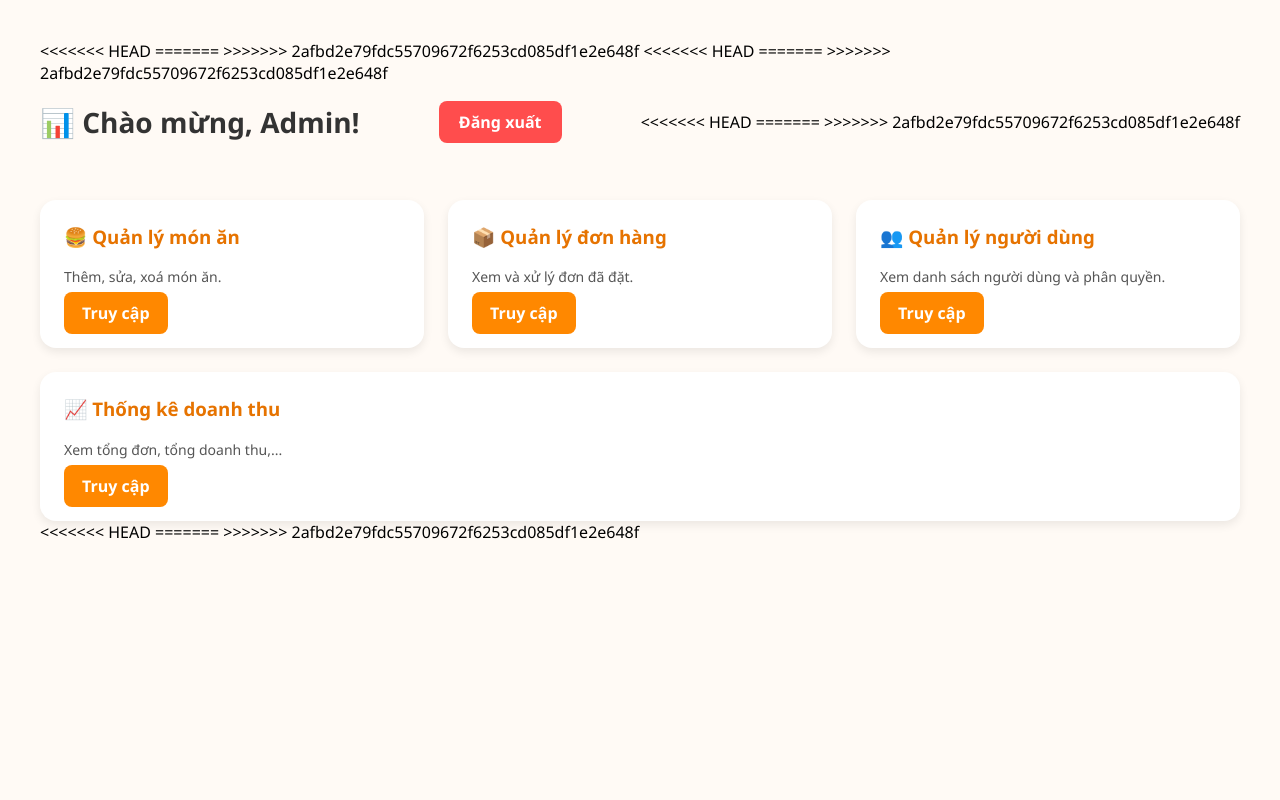
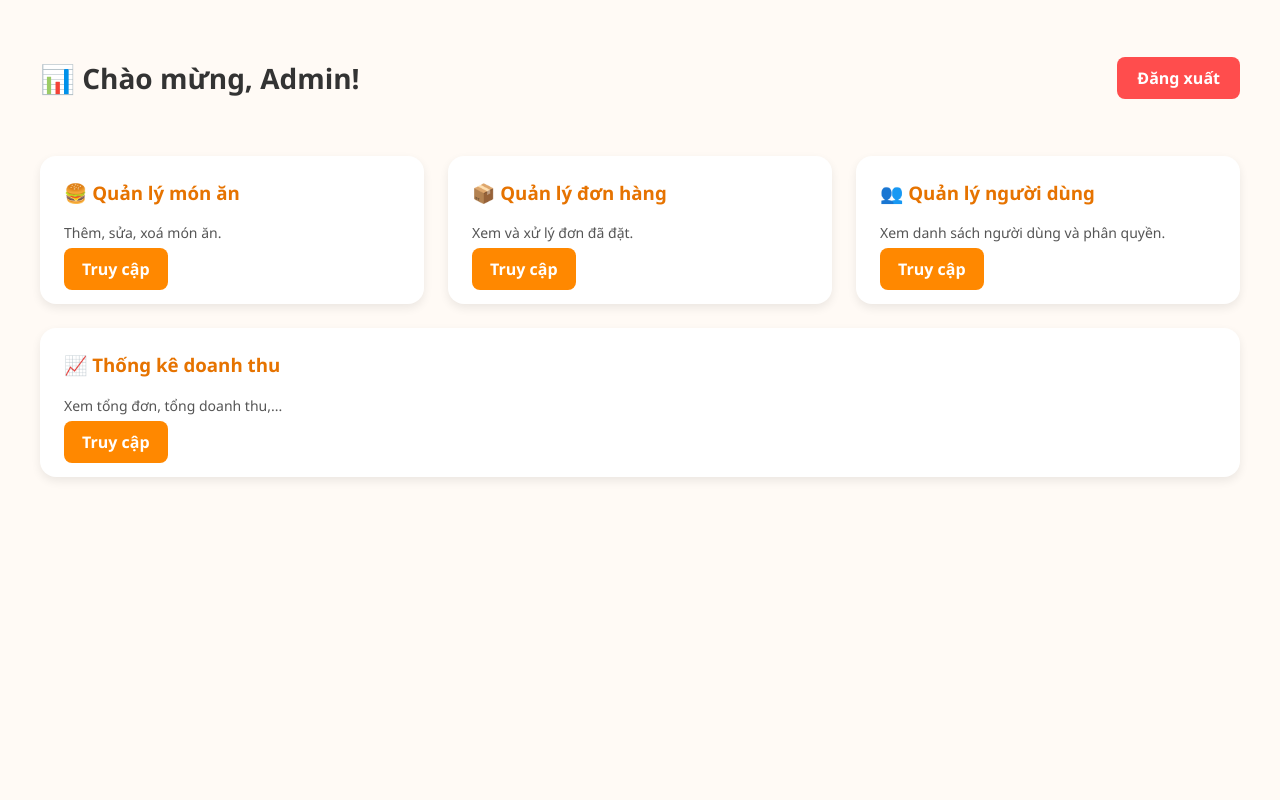
Before and after one commit to ThienNam13/Webcoding-learning, a PHP site: page /admin/dashboard.php in a window 1280 px wide. Run offline with PHP 8.4, Linux system fonts and the light colour scheme.

Commit message:
some changes

```diff
--- a/admin/assets/css/dashboard.css
+++ b/admin/assets/css/dashboard.css
@@ -69,11 +69,4 @@ body {
 
 .dashboard-card a:hover {
   background-color: #e67300;
-<<<<<<< HEAD
 }
-
-
-
-=======
-}
->>>>>>> 2afbd2e79fdc55709672f6253cd085df1e2e648f
--- a/admin/dashboard.php
+++ b/admin/dashboard.php
@@ -1,7 +1,3 @@
-<<<<<<< HEAD
-=======
-
->>>>>>> 2afbd2e79fdc55709672f6253cd085df1e2e648f
 <?php
 session_start();
 
@@ -26,10 +22,6 @@ $adminName = $_SESSION['fullname'] ?? 'Admin';
 <head>
   <meta charset="UTF-8">
   <meta name="viewport" content="width=device-width,initial-scale=1.0">
-<<<<<<< HEAD
-
-=======
->>>>>>> 2afbd2e79fdc55709672f6253cd085df1e2e648f
   <title>Dashboard quản trị | KFJoli</title>
   <link rel="stylesheet" href="assets/css/dashboard.css">
   <link rel="stylesheet" href="../assets/themify-icons-font/themify-icons/themify-icons.css">
@@ -43,10 +35,6 @@ $adminName = $_SESSION['fullname'] ?? 'Admin';
   <div class="dashboard-header">
       <h1>📊 Chào mừng, <?=htmlspecialchars($adminName)?>!</h1>
       <a href="?action=logout" class="logout-btn" onclick="return confirm('Bạn chắc chắn muốn Đăng xuất chứ?');">Đăng xuất</a>
-<<<<<<< HEAD
-
-=======
->>>>>>> 2afbd2e79fdc55709672f6253cd085df1e2e648f
   </div>
 
   <div class="dashboard-content">
@@ -89,9 +77,4 @@ $adminName = $_SESSION['fullname'] ?? 'Admin';
     }
   </script>
 </body>
-<<<<<<< HEAD
 </html>
-
-=======
-</html>
->>>>>>> 2afbd2e79fdc55709672f6253cd085df1e2e648f
--- a/admin/orders.php
+++ b/admin/orders.php
@@ -1,6 +1,5 @@
-<?php require_once 'auth_check.php'; ?>
-
 <?php
+require_once 'auth_check.php';
 require_once '../php/db.php';
 
 // Lấy giá trị filter từ form
--- a/assets/css/form.css
+++ b/assets/css/form.css
@@ -115,11 +115,6 @@
   border-radius: 5px;
   cursor: pointer;
 }
-<<<<<<< HEAD
 #popupFrame:empty {
   display: none !important;
 }
-
-
-=======
->>>>>>> 2afbd2e79fdc55709672f6253cd085df1e2e648f
--- a/checkout.php
+++ b/checkout.php
@@ -8,6 +8,7 @@
   <meta name="viewport" content="width=device-width, initial-scale=1.0"/>
   <title><?= $pageTitle ?></title>
   <link rel="stylesheet" href="assets/css/checkout.css" />
+  <script src="assets/js/checkout.js"></script>
 </head>
 <body>
 
@@ -93,7 +94,5 @@
   </div>
 </div>
 
-<script src="assets/js/checkout.js"></script>
-
 </body>
 </html>
--- a/login.php
+++ b/login.php
@@ -1,4 +1,3 @@
-
 <?php
   if (isset($_GET['error'])) echo "<script>alert('Sai tài khoản hoặc mật khẩu');</script>";
 ?>
```
Also changed, not shown: admin/assets/css/style.css (+1 -8 lines), admin/foods.php (+2 -6 lines), assets/css/order.css (+50 -0 lines), order.php (+2 -59 lines).
